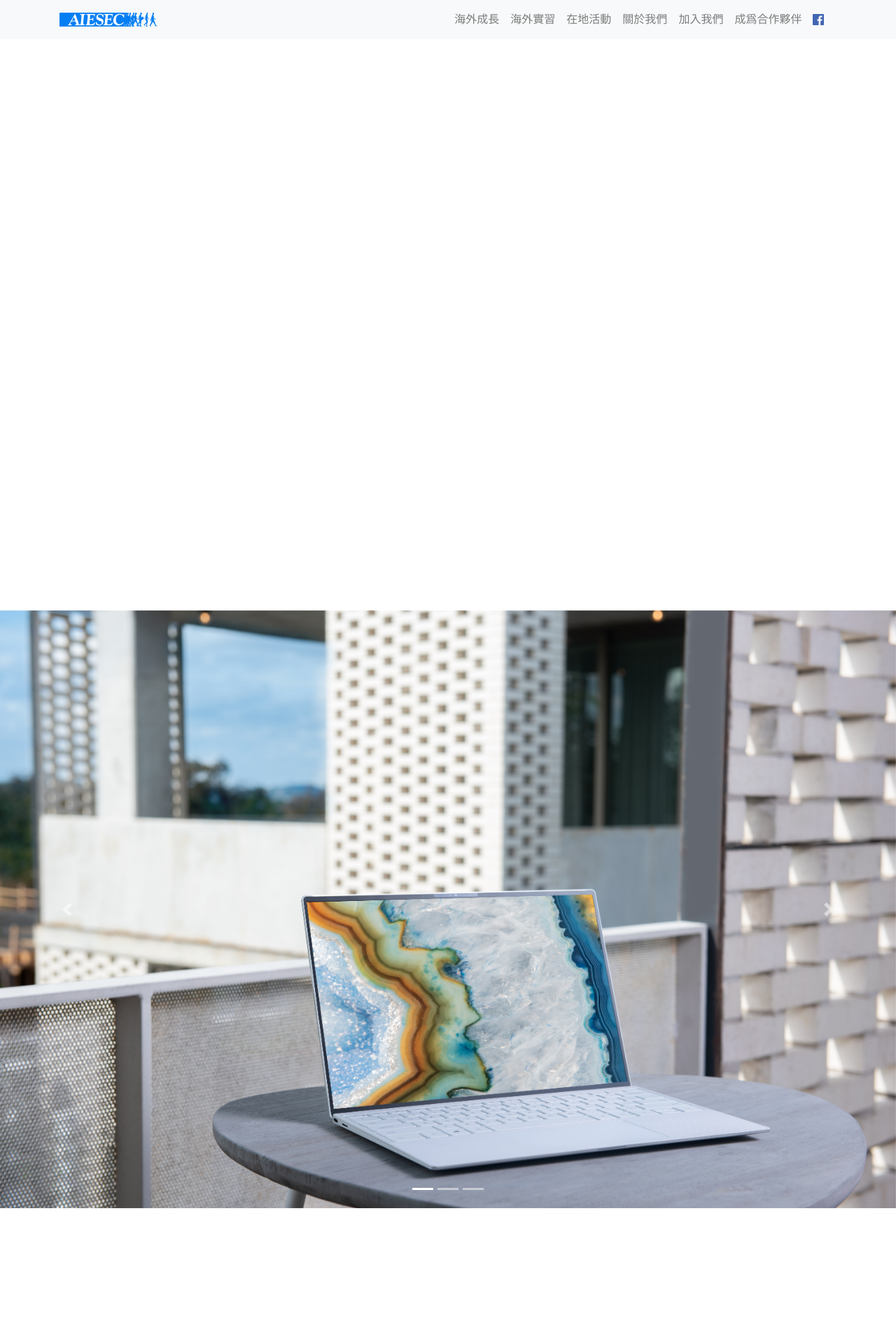
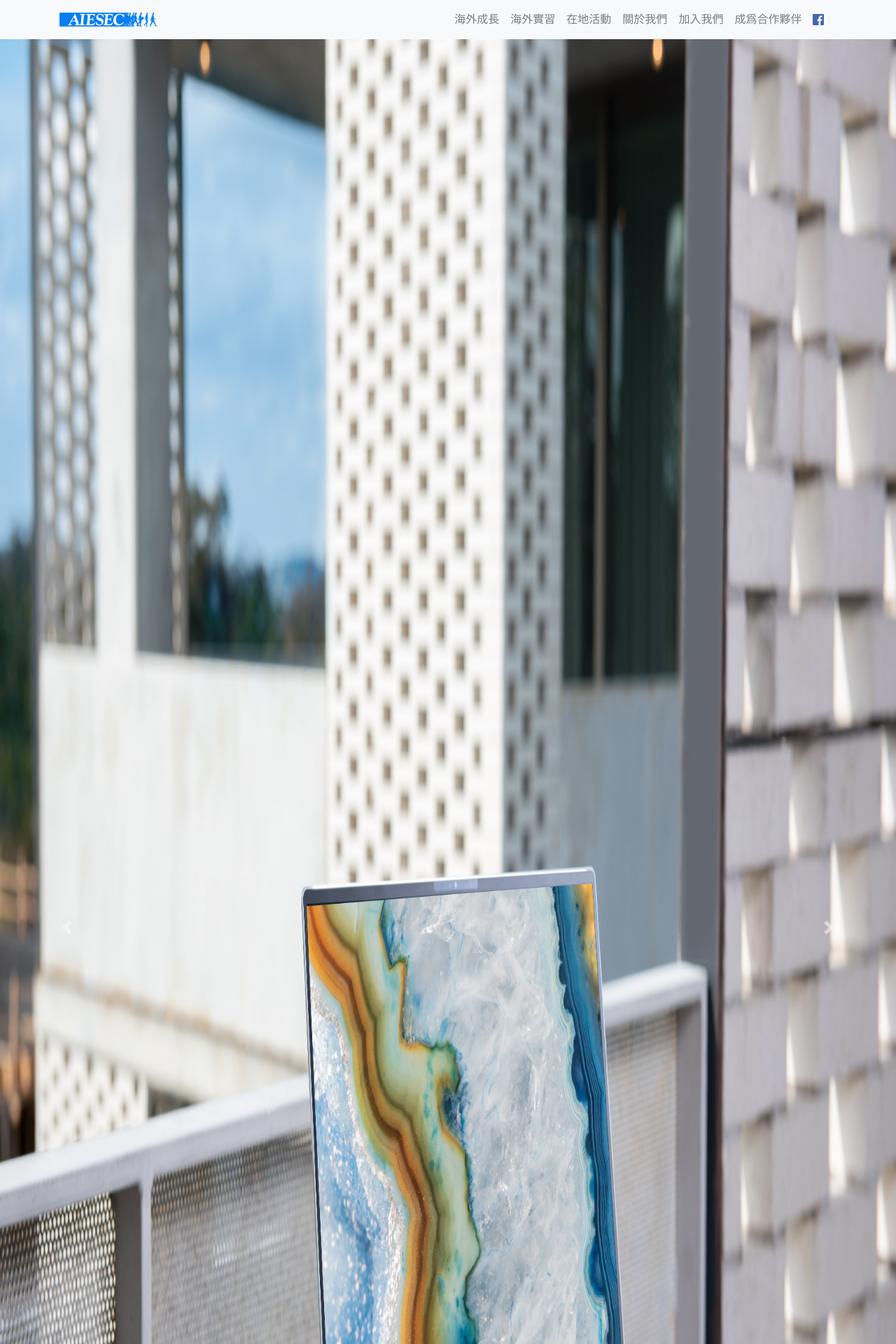
Before and after one commit to FooJiaYin/AIESEC-Web, a PHP site: page / in a window 1280 px wide. Shown: the top 1920 px of the page at 70% size. Run offline with PHP 8.4, Linux system fonts and the light colour scheme.

Commit message:
Add slider and logo

```diff
--- a/css/style.css
+++ b/css/style.css
@@ -8,7 +8,7 @@ html {
 
 @media (min-width: 768px) {
     .site-wrap {
-        overflow: scroll;
+        overflow-y: scroll;
         height: 100vh;
         scroll-snap-type: mandatory; /* Firefox */
         scroll-snap-type: y mandatory;/* Chrome Canary */
@@ -21,7 +21,7 @@ html {
 @media (min-width: 768px) {
     section {
         padding-top: 50px;
-        height: 98vh;
+        height: 100vh;
         overflow-y: hidden;
         scroll-snap-align: start;
         -ms-scroll-snap-align: start;
@@ -56,6 +56,13 @@ section > .container, section > .container-fluid {
 #slider-section > .container-fluid {
     padding-left: 0;
     padding-right: 0;
+}
+
+#slider-section .carousel,
+#slider-section .carousel-inner,
+#slider-section .carousel-item,
+#slider-section .carousel img {
+    height: 100%;
 }
 
 #intro-section p {
```
